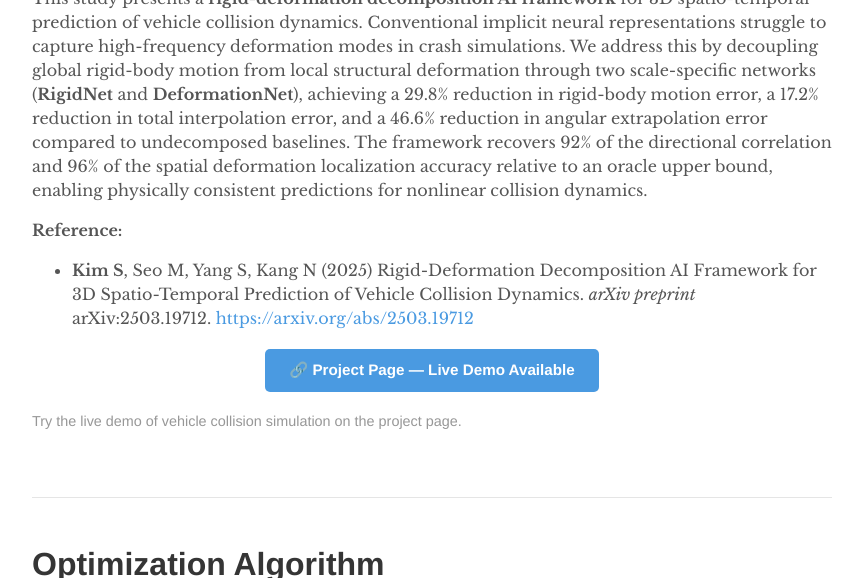
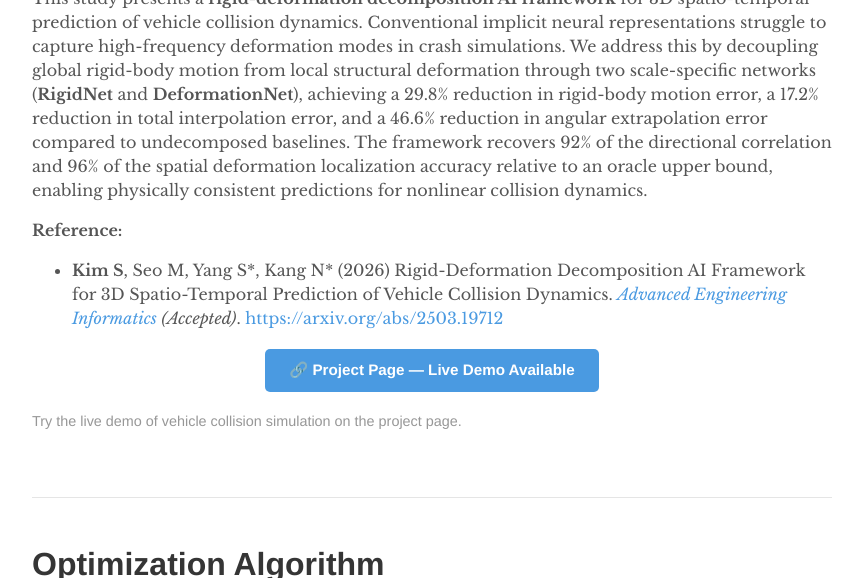
Before and after one commit to kim-sanghyuk/kim-sanghyuk.github.io, a Jekyll site: the page built from _pages/research.md, in a window 1280 px wide and 900 px high, scrolled down 979 px, cut to the strip 0-578 px from the top of the window. Shown: the whole strip, without its empty margins (208-1071 px from the left). Built offline with Jekyll 4.4.1, drawn with Linux system fonts in a browser that asks for light colours.

Commit message:
edit
edit

```diff
--- a/_pages/research.md
+++ b/_pages/research.md
@@ -15,7 +15,7 @@
 
 **Reference:**
 
-- **Kim S**, Seo M, Yang S, Kang N (2025) Rigid-Deformation Decomposition AI Framework for 3D Spatio-Temporal Prediction of Vehicle Collision Dynamics. _arXiv preprint_ arXiv:2503.19712. [https://arxiv.org/abs/2503.19712](https://arxiv.org/abs/2503.19712)
+- **Kim S**, Seo M, Yang S\*, Kang N\* (2026) Rigid-Deformation Decomposition AI Framework for 3D Spatio-Temporal Prediction of Vehicle Collision Dynamics. [_Advanced Engineering Informatics_](https://www.sciencedirect.com/journal/advanced-engineering-informatics) _(Accepted)_. [https://arxiv.org/abs/2503.19712](https://arxiv.org/abs/2503.19712)
 
 <div class="research-btn-wrap">
 <a href="https://sanghyuk-kim.me/project" target="_blank" class="research-btn">🔗 Project Page — Live Demo Available</a>
```
Also changed, not shown: _pages/publications.md (+1 -1 lines), 1 other file.
